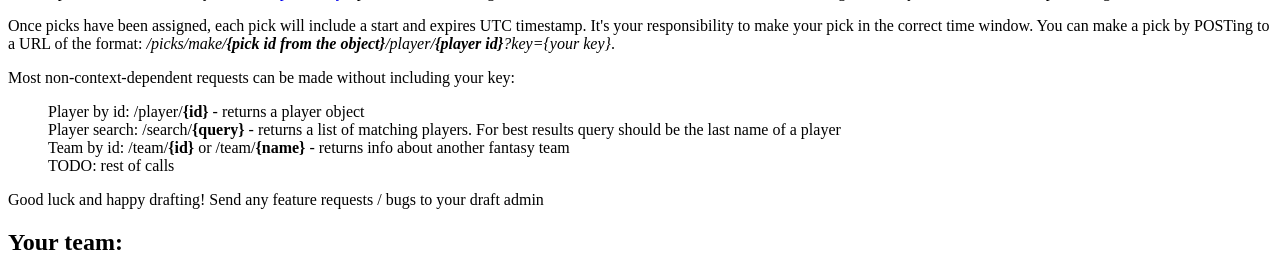
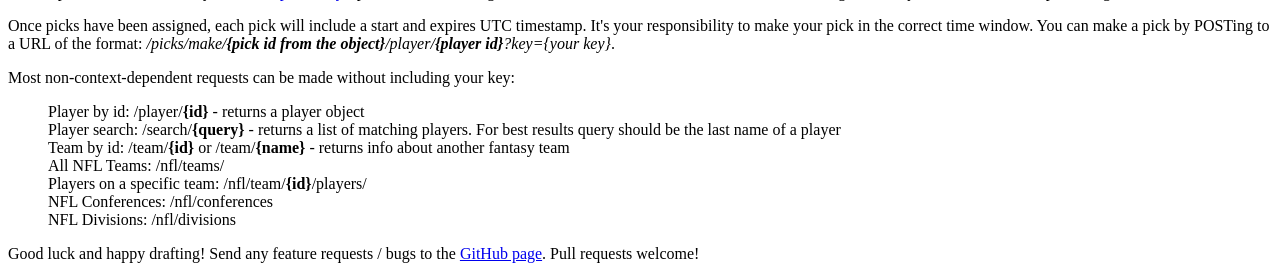
Before and after one commit to gnmerritt/autodraft, a Django app: template autodraft/draftHost/templates/draftHost/team_page.html in a window 1280 px wide. Shown: the part 149-425 px from the top of the page. Run offline with Django 3.2, Linux system fonts and the light colour scheme; the template is opened without the code that fills it, so the values that code supplies are empty.

Commit message:
moved static calls list to its own HTML snippet

```diff
--- /dev/null
+++ b/autodraft/draftHost/templates/draftHost/static_calls.html
@@ -0,0 +1,10 @@
+<ul style="list-style:none;">
+  <li>Player by id: /player/<b>{id}</b> - returns a player object</li>
+  <li>Player search: /search/<b>{query}</b> - returns a list of matching players. For best results query should be the last name of a player</li>
+  <li>Team by id: /team/<b>{id}</b> or /team/<b>{name}</b> - returns info about another fantasy team</li>
+
+  <li>All NFL Teams: /nfl/teams/</li>
+  <li>Players on a specific team: /nfl/team/<b>{id}</b>/players/</li>
+  <li>NFL Conferences: /nfl/conferences</li>
+  <li>NFL Divisions: /nfl/divisions</li>
+</ul>
--- a/autodraft/draftHost/templates/draftHost/team_page.html
+++ b/autodraft/draftHost/templates/draftHost/team_page.html
@@ -14,14 +14,9 @@
 
 <p>Most non-context-dependent requests can be made without including your key:</p>
 
-<ul style="list-style:none;">
-  <li>Player by id: /player/<b>{id}</b> - returns a player object</li>
-  <li>Player search: /search/<b>{query}</b> - returns a list of matching players. For best results query should be the last name of a player</li>
-  <li>Team by id: /team/<b>{id}</b> or /team/<b>{name}</b> - returns info about another fantasy team</li>
-  <li>TODO: rest of calls</li>
-</ul>
+{% include "draftHost/static_calls.html" %}
 
-<p>Good luck and happy drafting! Send any feature requests / bugs to your draft admin</p>
+<p>Good luck and happy drafting! Send any feature requests / bugs to the <a href="https://github.com/gnmerritt/autodraft">GitHub page</a>. Pull requests welcome!</p>
 
 <h2>Your team:</h2>
 
```
